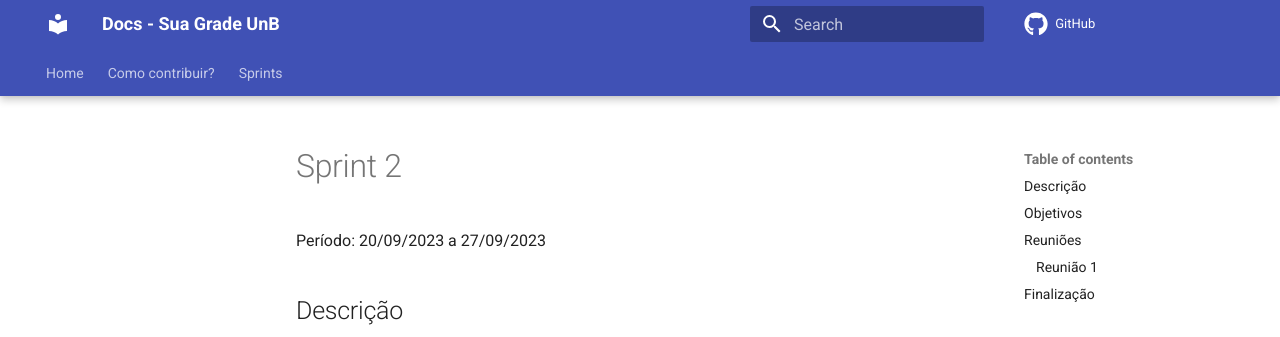
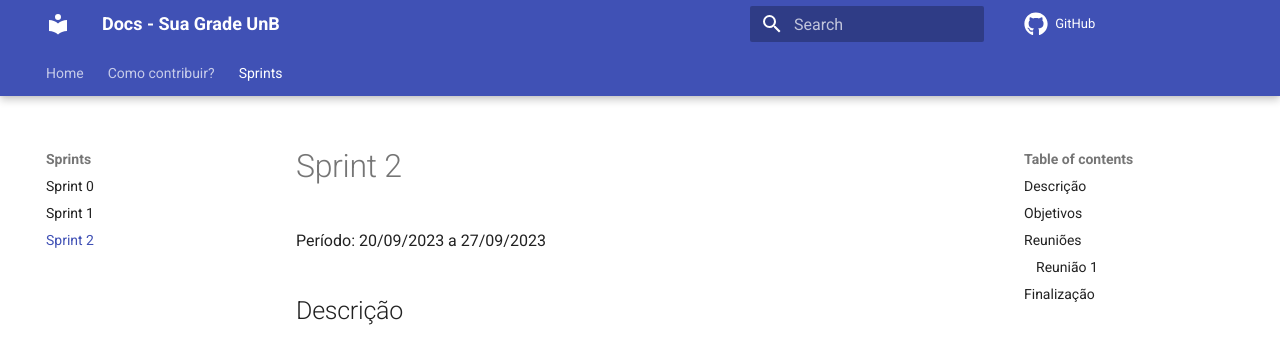
Before and after one commit to unb-mds/2023-2-SuaGradeUnB, an MkDocs documentation site: the page built from docs/sprints/sprint-2.md, in a window 1280 px wide. Shown: the top 337 px of the page. Built offline with MkDocs 1.6.1 and Material for MkDocs 9.7.7, drawn with Linux system fonts in a browser that asks for light colours; comment, search, counter and statistics services are not loaded.

Commit message:
mkdocs(yml): adição da documentação da sprint 2

```diff
--- a/mkdocs.yml
+++ b/mkdocs.yml
@@ -7,6 +7,7 @@ nav:
   - Sprints:
     - Sprint 0: sprints/sprint-0.md
     - Sprint 1: sprints/sprint-1.md
+    - Sprint 2: sprints/sprint-2.md
 
 theme:
   name: material
```
